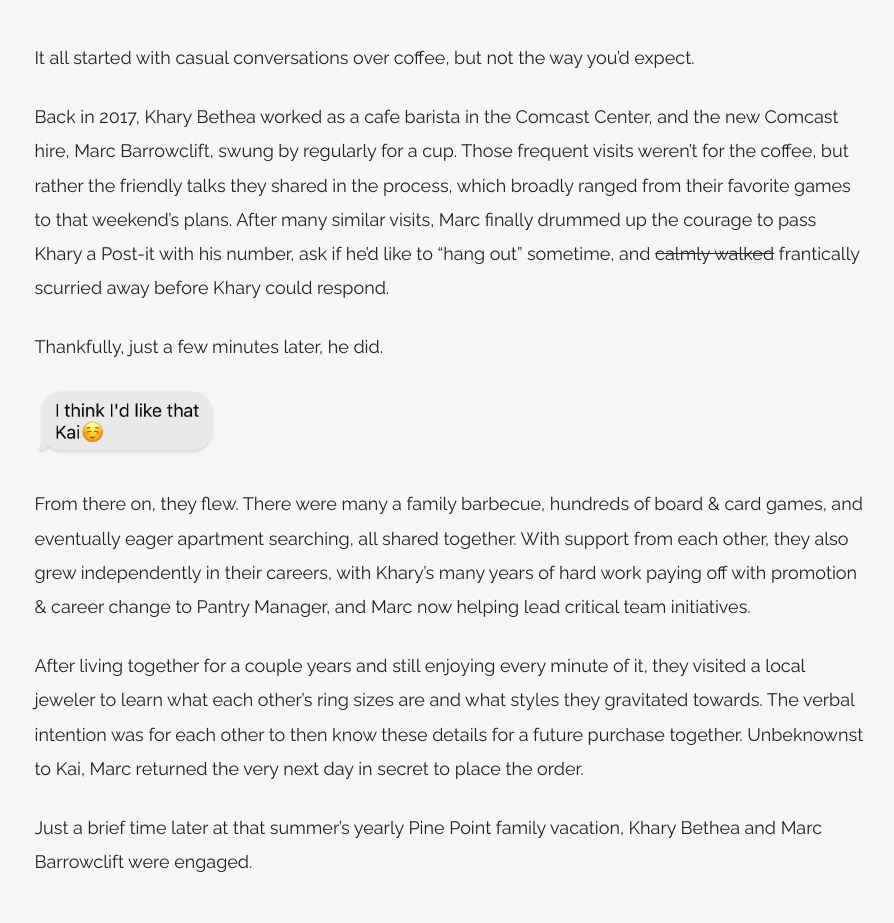
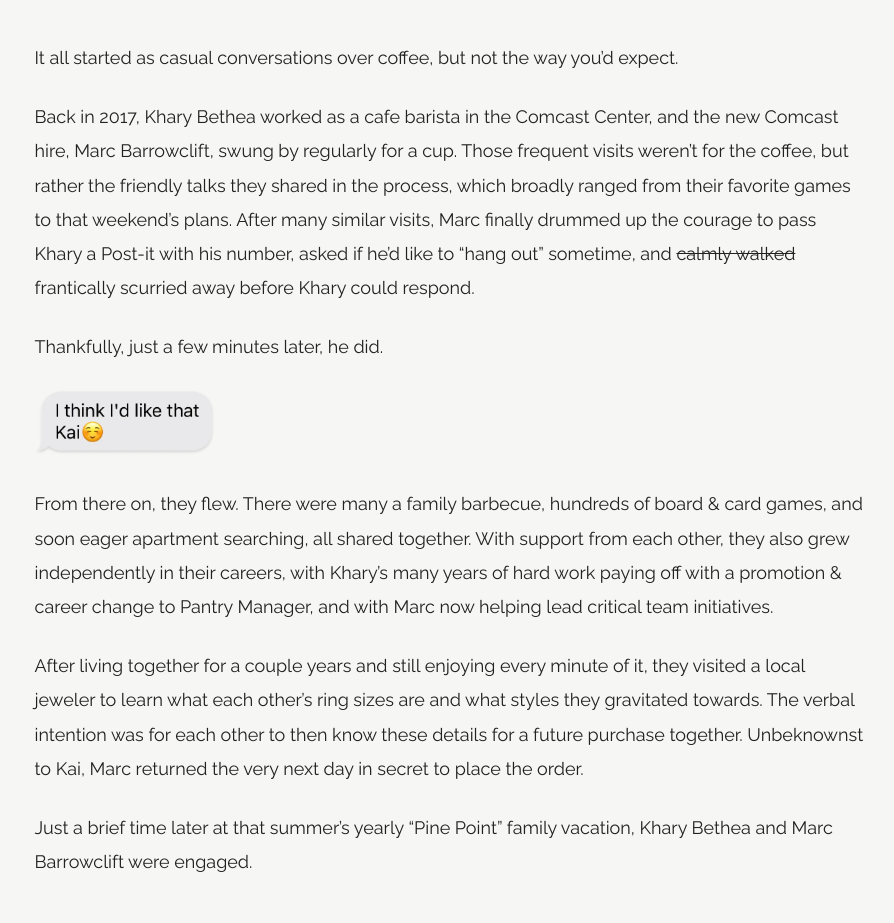
Before and after one commit to barrowclift/marcandkai.wedding, a plain HTML site: page index.html in a window 1280 px wide. Shown: the part 989-1912 px from the top of the page, without its empty margins (191-1085 px from the left). Drawn offline with nearby package versions, Linux system fonts and the light colour scheme.

Commit message:
Grammatical fixes

```diff
--- a/index.html
+++ b/index.html
@@ -48,16 +48,16 @@
                     </div>
                     <h5 style="color:#555555">May 21, 2022<br>Philadelphia</h5>
                     <br>
-                    <p>It all started with casual conversations over coffee, but not the way you’d expect.</p>
-                    <p>Back in 2017, Khary Bethea worked as a cafe barista in the Comcast Center, and the new Comcast hire, Marc Barrowclift, swung by regularly for a cup. Those frequent visits weren’t for the coffee, but rather the friendly talks they shared in the process, which broadly ranged from their favorite games to that weekend’s plans. After many similar visits, Marc finally drummed up the courage to pass Khary a Post-it with his number, ask if he’d like to “hang out” sometime, and <span style="text-decoration:line-through">calmly walked</span> frantically scurried away before Khary could respond.
+                    <p>It all started as casual conversations over coffee, but not the way you’d expect.</p>
+                    <p>Back in 2017, Khary Bethea worked as a cafe barista in the Comcast Center, and the new Comcast hire, Marc Barrowclift, swung by regularly for a cup. Those frequent visits weren’t for the coffee, but rather the friendly talks they shared in the process, which broadly ranged from their favorite games to that weekend’s plans. After many similar visits, Marc finally drummed up the courage to pass Khary a Post-it with his number, asked if he’d like to “hang out” sometime, and <span style="text-decoration:line-through">calmly walked</span> frantically scurried away before Khary could respond.
                     <p>Thankfully, just a few minutes later, he did.</p>
                     <picture style="width: 12em;display: block;margin-bottom: 2.5rem;">
                         <source type="image/webp" srcset="images/response-light.webp">
                         <img style="width: 100%;" type="image/png" alt="Image of Marc proposing to Kai" src="images/response-light.png">
                     </picture>
-                    <p>From there on, they flew. There were many a family barbecue, hundreds of board &amp; card games, and eventually eager apartment searching, all shared together. With support from each other, they also grew independently in their careers, with Khary’s many years of hard work paying off with promotion & career change to Pantry Manager, and Marc now helping lead critical team initiatives.</p>
+                    <p>From there on, they flew. There were many a family barbecue, hundreds of board &amp; card games, and soon eager apartment searching, all shared together. With support from each other, they also grew independently in their careers, with Khary’s many years of hard work paying off with a promotion & career change to Pantry Manager, and with Marc now helping lead critical team initiatives.</p>
                     <p>After living together for a couple years and still enjoying every minute of it, they visited a local jeweler to learn what each other’s ring sizes are and what styles they gravitated towards. The verbal intention was for each other to then know these details for a future purchase together. Unbeknownst to Kai, Marc returned the very next day in secret to place the order.</p>
-                    <p>Just a brief time later at that summer’s yearly Pine Point family vacation, Khary Bethea and Marc Barrowclift were engaged.</p>
+                    <p>Just a brief time later at that summer’s yearly “Pine Point” family vacation, Khary Bethea and Marc Barrowclift were engaged.</p>
                 </div>
             </div>
         </div>
@@ -84,7 +84,7 @@
                 <div class="row">
                     <div class="optimize-for-reading">
                         <h4>Want to Stay Overnight?</h4>
-                        <p>We have a limited block of rooms set aside at a discounted rate for guests, but once they’re gone, they’re gone and you’d need to pay <a href="https://www.marriott.com/hotels/hotel-rooms/phlwi-the-westin-philadelphia/">the standard rate</a> to stay. To book a room the discounted rate of $199 a night (while rooms in the block last), please call <a href="tel:+1888-236-2427">888-236-2427</a> for the "Bethea and Barrowclift Wedding" no later than April 20th, 2022.</p>
+                        <p>We have a limited block of rooms set aside at a discounted rate for guests, but once they’re gone, they’re gone and you’d then need to pay <a href="https://www.marriott.com/hotels/hotel-rooms/phlwi-the-westin-philadelphia/">the standard rate</a> to stay. To book a room the discounted rate of $199 a night (while rooms in the block last), please call <a href="tel:+1888-236-2427">888-236-2427</a> for the "Bethea and Barrowclift Wedding" no later than April 20th, 2022.</p>
                         <p>If you’re driving yourself in, you can take advantage of valet parking (located at the main entrance off 17th) for $65 per night of your stay. If you’re willing to forgo the valet, you can park yourself at the <a href="https://www.parkwaycorp.com/parking/garage/liberty-place-garage/philadelphia/pa/19102">Liberty Place Garage</a> (public entrance also located at the main entrance of 17th) for $45 every 24 hours.</p>
                         <p>If you have any questions, please don’t hesitate to call The Westin’s concierge at <a href="tel:+1215-563-1600">215-563-1600</a>.</p>
                         <h4>Don’t Want to Stay Overnight?</h4>
```
